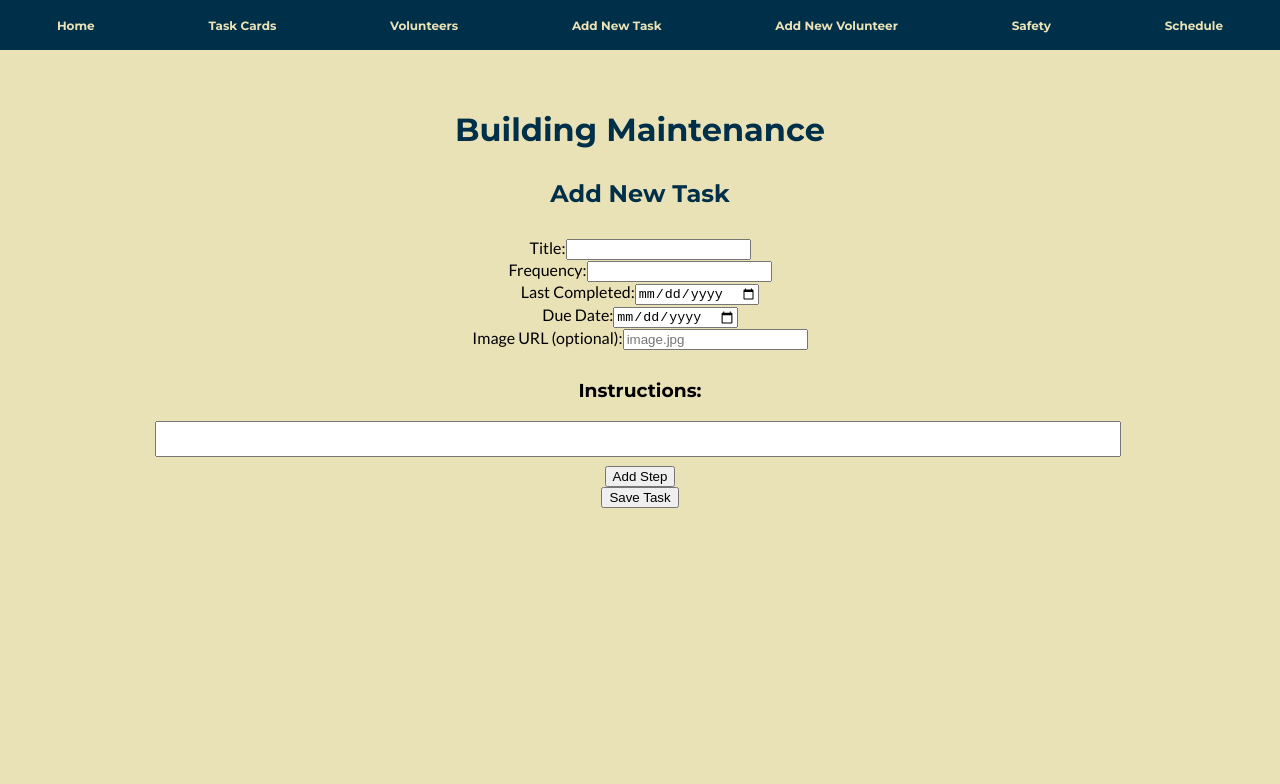
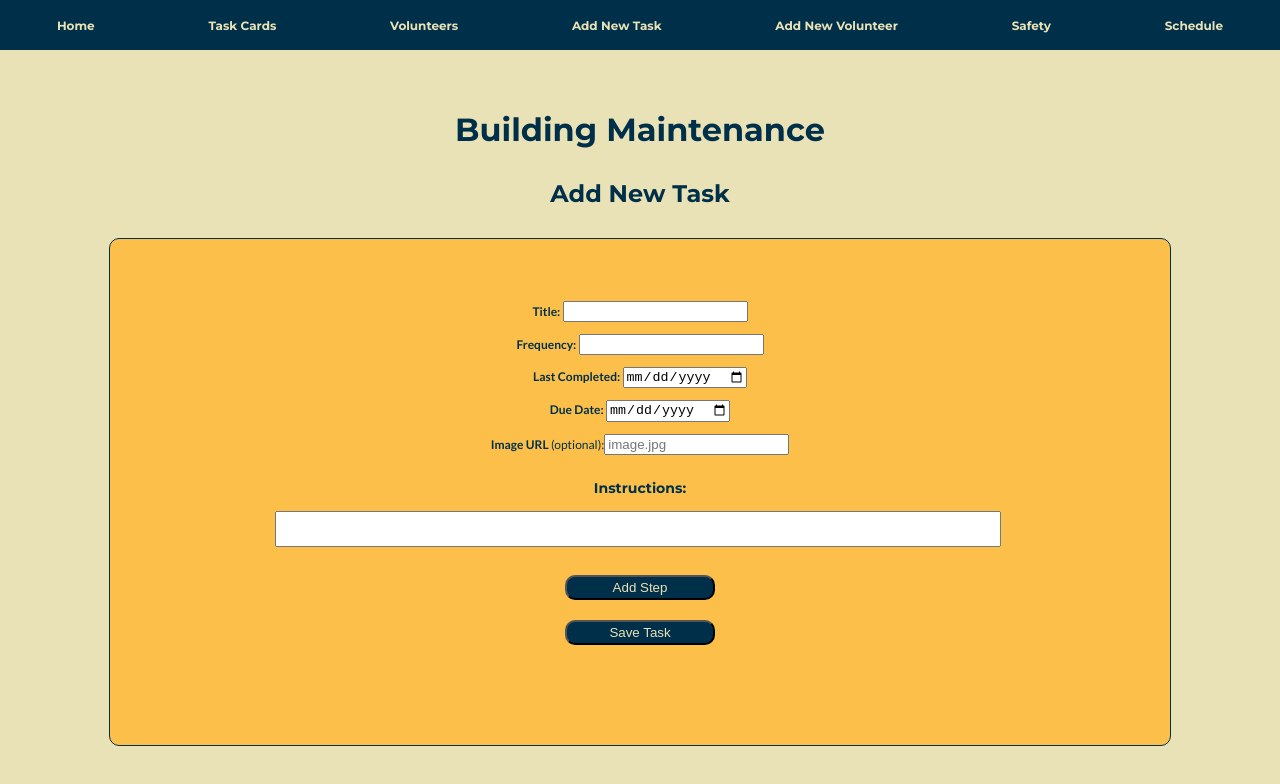
Before and after one commit to nicyousant/capstone-building-maintenance, a React (Vite) app in the folder frontend/: page /addtask in a window 1280 px wide. Shown: the top 784 px of the page. Built offline with nearby package versions, Linux system fonts and the light colour scheme; no server answers.

Commit message:
styling for AddNewTask

```diff
--- a/frontend/src/pages/AddNewTask.jsx
+++ b/frontend/src/pages/AddNewTask.jsx
@@ -55,47 +55,48 @@ export default function AddNewTask() {
     <div>
       <h2>Add New Task</h2>
       {error && <p style={{ color: "red" }}>{error}</p>}
+      <div className="editTask">
       <form onSubmit={handleSubmit}>
-        <div>
-          <label>Title:</label>
+        <p>
+           <label><strong>Title: </strong></label>
           <input
             type="text"
             value={title}
             onChange={(e) => setTitle(e.target.value)}
             required
           />
-        </div>
+        </p>
 
-        <div>
-          <label>Frequency:</label>
+        <p>
+          <label><strong>Frequency: </strong></label>
           <input
             type="text"
             value={frequency}
             onChange={(e) => setFrequency(e.target.value)}
             required
           />
-        </div>
+        </p>
 
-        <div>
-          <label>Last Completed:</label>
+        <p>
+          <label><strong>Last Completed: </strong></label>
           <input
             type="date"
             value={lastCompleted}
             onChange={(e) => setLastCompleted(e.target.value)}
           />
-        </div>
+        </p>
 
-        <div>
-          <label>Due Date:</label>
+        <p>
+      <label><strong>Due Date: </strong></label>
           <input
             type="date"
             value={dueDate}
             onChange={(e) => setDueDate(e.target.value)}
           />
-        </div>
-<div>
+        </p>
+<p>
         <label>
-  Image URL (optional):
+  <strong>Image URL</strong> (optional):
   <input
     type="text"
     value={imgURL}
@@ -103,7 +104,7 @@ export default function AddNewTask() {
     placeholder="image.jpg"
   />
 </label>
-</div>
+</p>
 
         <div className="addNewInstructions">
           <h3>Instructions:</h3>
@@ -115,13 +116,13 @@ export default function AddNewTask() {
               required
             /></div>
           ))}
-          <button type="button" onClick={addStep}>
+          <button type="button" className="addBtn" onClick={addStep}>
             Add Step
           </button>
         </div>
 
-        <button type="submit">Save Task</button>
-      </form>
+        <button type="submit" className="saveBtn">Save Task</button>
+      </form> </div>
     </div>
   );
 }
```
